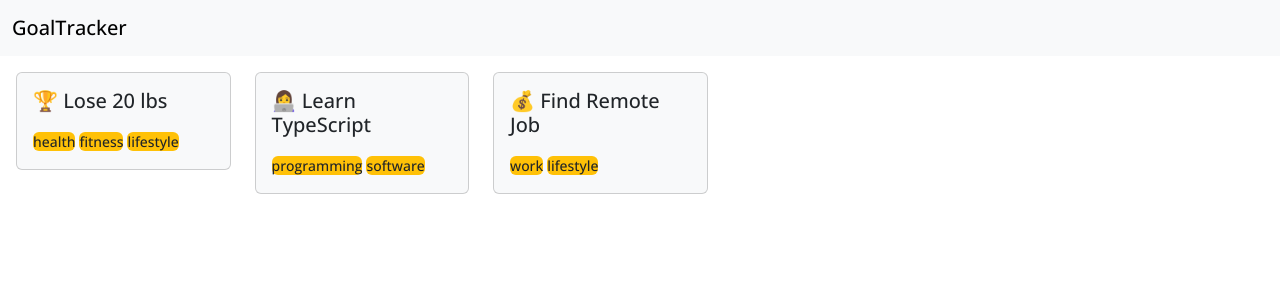
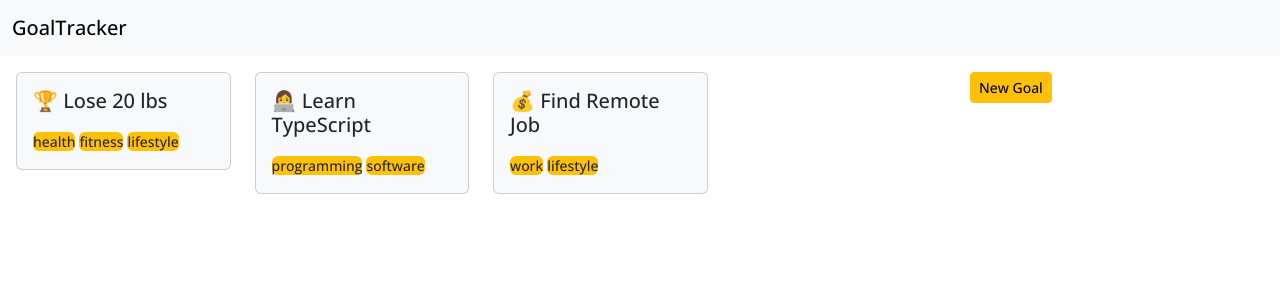
Before and after one commit to kyawzinhtett/goal-tracker, a React (Vite) app: page / in a window 1280 px wide. Shown: the top 300 px of the page. Built offline with nearby package versions, Linux system fonts and the light colour scheme.

Commit message:
feat: add new goal form

```diff
--- a/src/App.jsx
+++ b/src/App.jsx
@@ -1,3 +1,5 @@
+import { useState } from "react";
+
 const initialGoals = [
   {
     id: 118836,
@@ -17,6 +19,12 @@ const initialGoals = [
 ];
 
 const App = () => {
+  const [openAddGoal, setOpenAddGoal] = useState(false);
+
+  function handleOpenAddGoal() {
+    setOpenAddGoal((prev) => !prev);
+  }
+
   return (
     <>
       <Navbar />
@@ -25,10 +33,23 @@ const App = () => {
           <div className="col-md-9">
             <List />
           </div>
-          <div className="col-md-3"></div>
+          <div className="col-md-3">
+            <Button onClick={handleOpenAddGoal}>
+              {openAddGoal ? "Close" : "New Goal"}
+            </Button>
+            {openAddGoal && <AddGoalForm />}
+          </div>
         </div>
       </div>
     </>
+  );
+};
+
+const Button = ({ children, onClick }) => {
+  return (
+    <button className="btn btn-sm btn-warning" onClick={onClick}>
+      {children}
+    </button>
   );
 };
 
@@ -74,4 +95,30 @@ const Goal = ({ goal, tags }) => {
   );
 };
 
+const AddGoalForm = () => {
+  return (
+    <form className="bg-light rounded mt-3 p-4">
+      <div className="form-group mb-3">
+        <label htmlFor="goal">Goal</label>
+        <input
+          className="form-control"
+          type="text"
+          name="goal"
+          placeholder="Goal"
+        />
+      </div>
+      <div className="form-group mb-3">
+        <label htmlFor="tags">Tags</label>
+        <input
+          className="form-control"
+          type="text"
+          name="tags"
+          placeholder="Health, Fitness, Lifestyle"
+        />
+      </div>
+      <Button>Add Goal</Button>
+    </form>
+  );
+};
+
 export default App;
```
